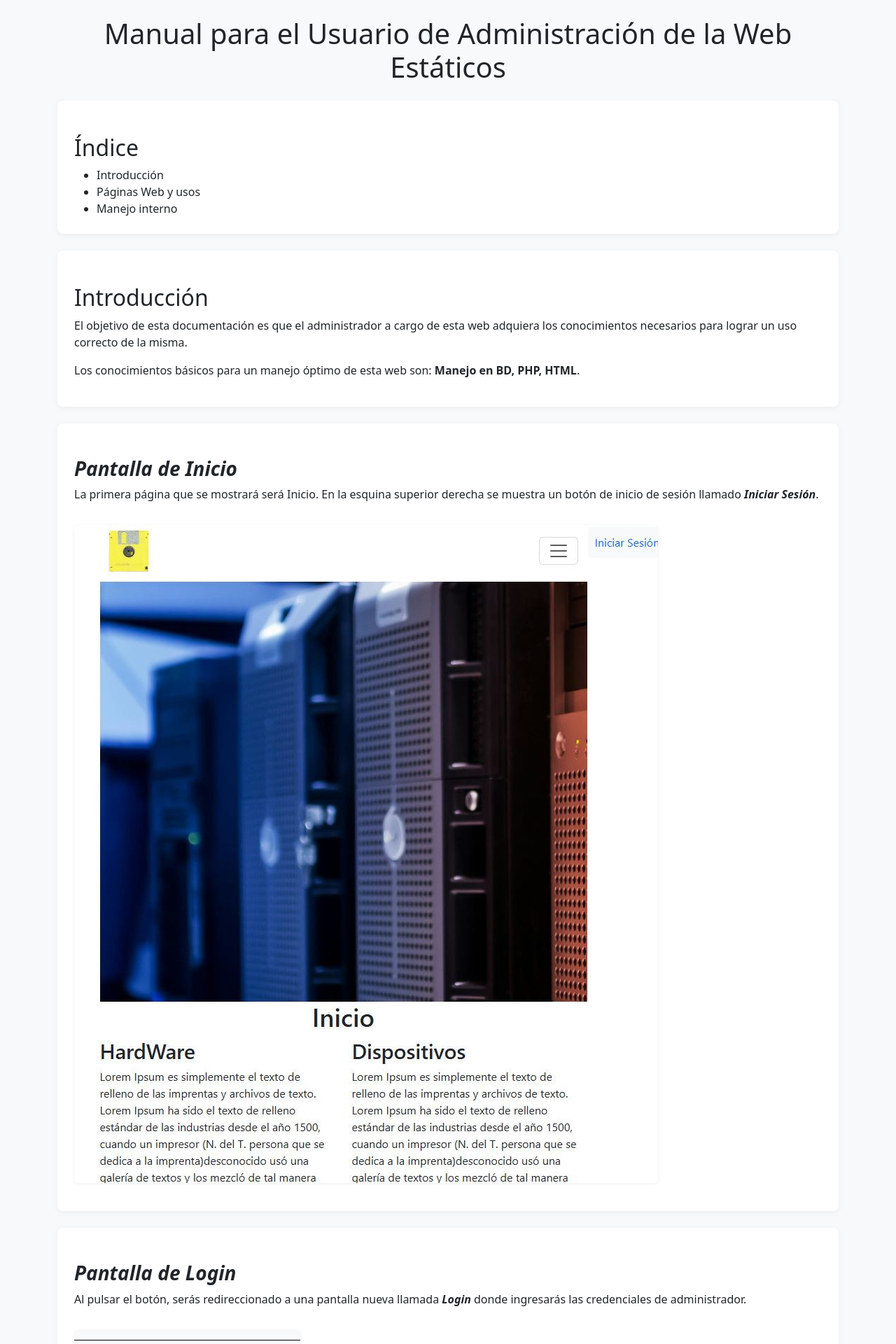
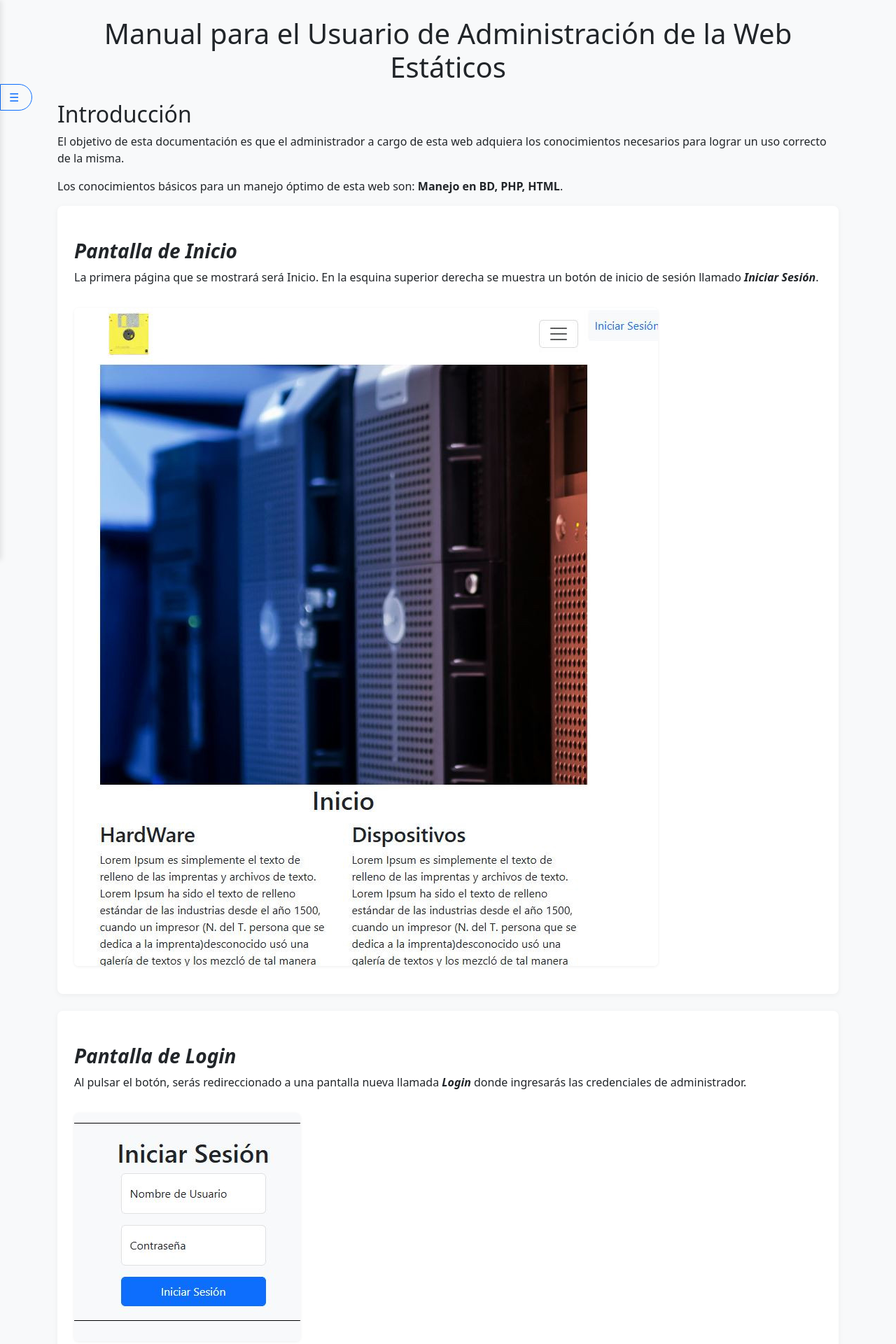
Before and after one commit to Davidvera333/probas-git, a PHP site: page /estaticos/ in a window 1280 px wide. Shown: the top 1920 px of the page at 70% size. Run offline with PHP 8.4, Linux system fonts and the light colour scheme.

Commit message:
menu desplegable lado izq

```diff
--- a/index.php
+++ b/index.php
@@ -19,7 +19,7 @@
             margin-top: 1.5rem;
         }
 
-        .Indice,
+
         .Introduccion,
         .Descripcion,
         .login,
@@ -62,17 +62,49 @@
         <h1 class="text-center mb-4">Manual para el Usuario de Administración de la Web Estáticos</h1>
 
         <!-- Indice -->
-        <div class="Indice">
-            <h2>Índice</h2>
-            <ul>
-                <li>Introducción</li>
-                <li>Páginas Web y usos</li>
-                <li>Manejo interno</li>
-            </ul>
+        <div class="Indice" style="position: relative;">
+
+            <!-- Botón fijo en el lateral izquierdo -->
+            <button id="abrirIndiceBtn" class="btn btn-outline-primary"
+                style="position: fixed; top: 120px; left: 0; z-index: 2000; border-radius: 0 30px 30px 0; padding-left: 12px; padding-right: 18px;">
+                ☰
+            </button>
+            <!-- Menú lateral oculto -->
+            <div id="indiceLateral" style="
+        position: fixed;
+        top: 0;
+        left: 0;
+        height: 100%;
+        width: 260px;
+        background: #fff;
+        box-shadow: 2px 0 8px rgba(0,0,0,0.1);
+        padding: 2rem 1rem 1rem 1.5rem;
+        z-index: 2050;
+        transform: translateX(-100%);
+        transition: transform 0.3s;
+    ">
+                <button type="button" class="btn-close mb-3" aria-label="Cerrar" id="cerrarIndiceBtn"></button>
+                <h5>Índice</h5>
+                <ul>
+                    <li><a href="#introduccion" onclick="cerrarIndice()">Introducción</a></li>
+                    <li><a href="#paginas-web-y-usos" onclick="cerrarIndice()">Páginas Web y usos</a></li>
+                    <li><a href="#manejo-interno" onclick="cerrarIndice()">Manejo interno</a></li>
+                </ul>
+            </div>
+            <script>
+                const abrirBtn = document.getElementById('abrirIndiceBtn');
+                const cerrarBtn = document.getElementById('cerrarIndiceBtn');
+                const indiceLateral = document.getElementById('indiceLateral');
+                abrirBtn.onclick = () => indiceLateral.style.transform = 'translateX(0)';
+                cerrarBtn.onclick = () => indiceLateral.style.transform = 'translateX(-100%)';
+
+                function cerrarIndice() {
+                    indiceLateral.style.transform = 'translateX(-100%)';
+                }
+            </script>
         </div>
-
         <!-- Introducción -->
-        <div class="Introduccion">
+        <div id="introduccion">
             <h2>Introducción</h2>
             <p>El objetivo de esta documentación es que el administrador a cargo de esta web adquiera los conocimientos necesarios para lograr un uso correcto de la misma.</p>
             <p>Los conocimientos básicos para un manejo óptimo de esta web son: <b>Manejo en BD, PHP, HTML</b>.</p>
@@ -102,7 +134,7 @@
             <img src="assets/mensajes.JPG" alt="mensajes">
         </div>
 
-        <h1 class="text-center">Páginas de la web</h1>
+        <h1 id="paginas-web-y-usos" class="text-center">Páginas web y usos</h1>
         <div class="desplegable">
             <h3><i><b>Páginas de la Web</b></i></h3>
             <p>A la izquierda del botón <i>Iniciar Sesión</i>, verá el botón de menú desplegable NAV. Si pulsa en él, se desplegarán los enlaces a las diferentes páginas de la web.</p>
@@ -138,7 +170,7 @@
         </div>
 
         <!-- Manejo interno -->
-        <h1 class="text-center">Manejo interno</h1>
+        <h1 id="manejo-interno" class="text-center">Manejo interno</h1>
         <h3>Árbol de carpetas y el porqué de cada una</h3>
         <i>Al menos las más destacables</i>
         <p><i>Árbol de Directorios</i></p>
```
